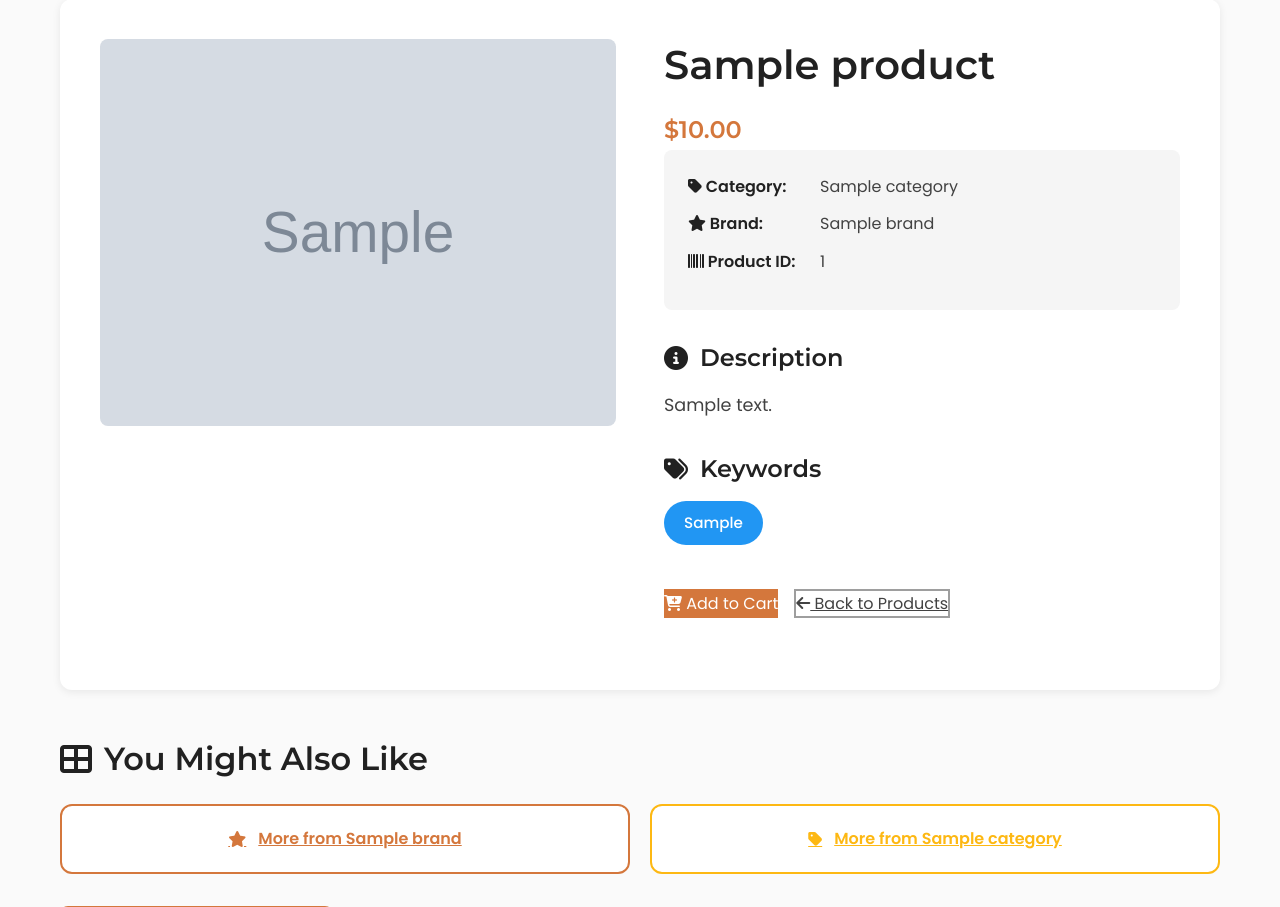
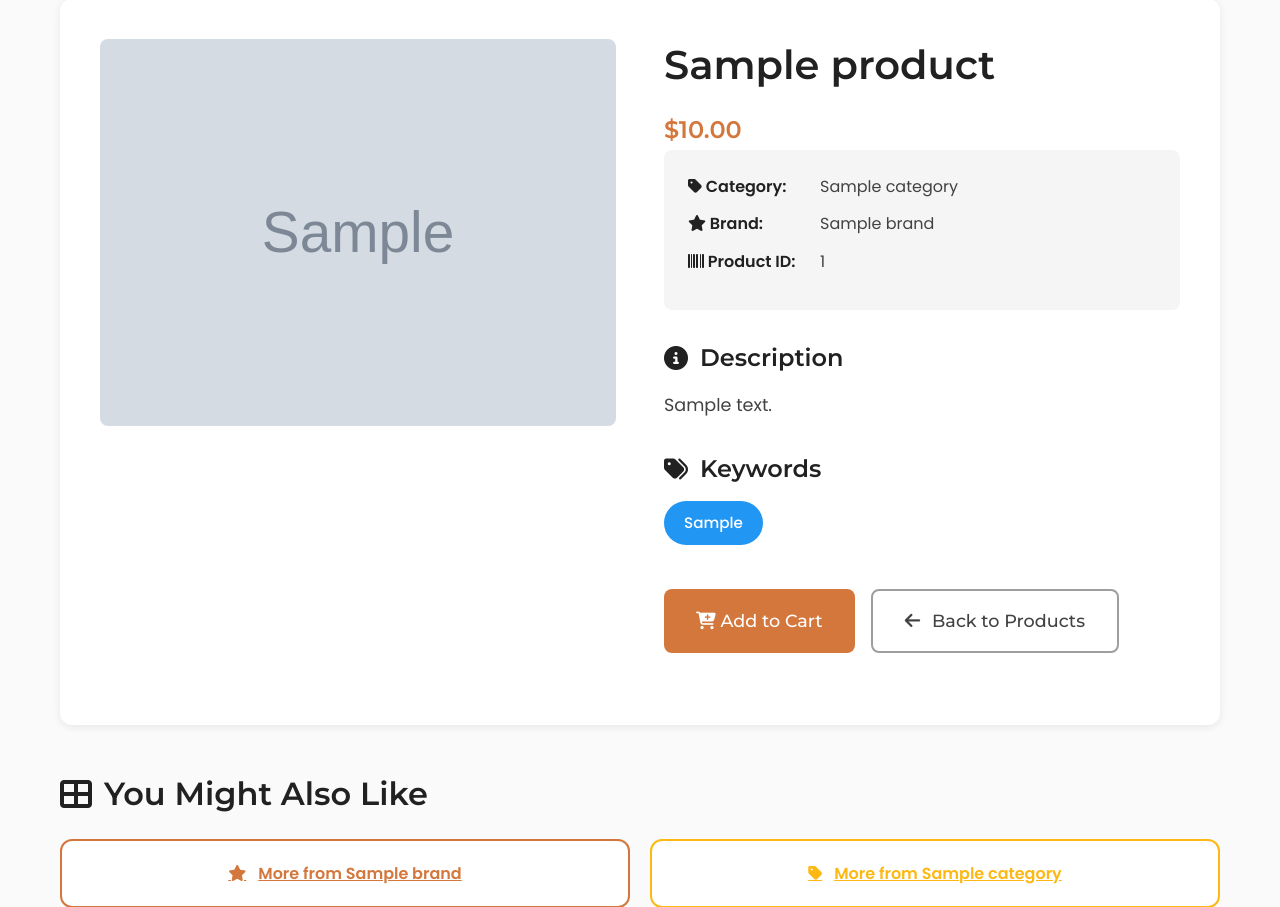
Before and after one commit to ladymargehagan/ECommerceLabs, a PHP site: page /single_product.php?id=1 in a window 1280 px wide. Shown: the part 209-1116 px from the top of the page. Run offline with PHP 8.4, Linux system fonts and the light colour scheme; tables that the repository leaves empty hold one stand-in row (values such as "Sample post"); grey boxes marked "Sample" are stand-in pictures; some libraries are stand-ins or nearby versions.

Commit message:
adding to cart error fix

```diff
--- a/actions/add_to_cart_action.php
+++ b/actions/add_to_cart_action.php
@@ -37,17 +37,14 @@ if ($quantity <= 0) {
 
 // Get user information (guest or logged-in)
 $customer_id = isset($_SESSION['user_id']) ? (int)$_SESSION['user_id'] : null;
-$ip_address = null;
 
-// Get IP address for guest users
-if (!$customer_id) {
+// Get IP address for all users (required by database)
 if (!empty($_SERVER['HTTP_CLIENT_IP'])) {
     $ip_address = $_SERVER['HTTP_CLIENT_IP'];
 } elseif (!empty($_SERVER['HTTP_X_FORWARDED_FOR'])) {
     $ip_address = $_SERVER['HTTP_X_FORWARDED_FOR'];
 } else {
     $ip_address = $_SERVER['REMOTE_ADDR'];
-    }
 }
 
 // Initialize cart controller
--- a/css/product.css
+++ b/css/product.css
@@ -316,6 +316,12 @@ textarea.form-control {
     color: white;
     border: none;
     transition: all 0.3s ease;
+    padding: 16px 32px;
+    font-size: 1.1rem;
+    border-radius: 8px;
+    cursor: pointer;
+    font-family: 'Montserrat', sans-serif;
+    font-weight: 500;
 }
 
 .btn-add-cart:hover {
@@ -329,6 +335,17 @@ textarea.form-control {
     color: var(--dark-gray);
     border: 2px solid var(--gray);
     transition: all 0.3s ease;
+    padding: 16px 32px;
+    font-size: 1.1rem;
+    border-radius: 8px;
+    cursor: pointer;
+    font-family: 'Montserrat', sans-serif;
+    font-weight: 500;
+    text-decoration: none;
+    display: inline-flex;
+    align-items: center;
+    justify-content: center;
+    gap: 12px;
 }
 
 .btn-back:hover {
```
Lines whose indentation alone changed are shown as unchanged.
